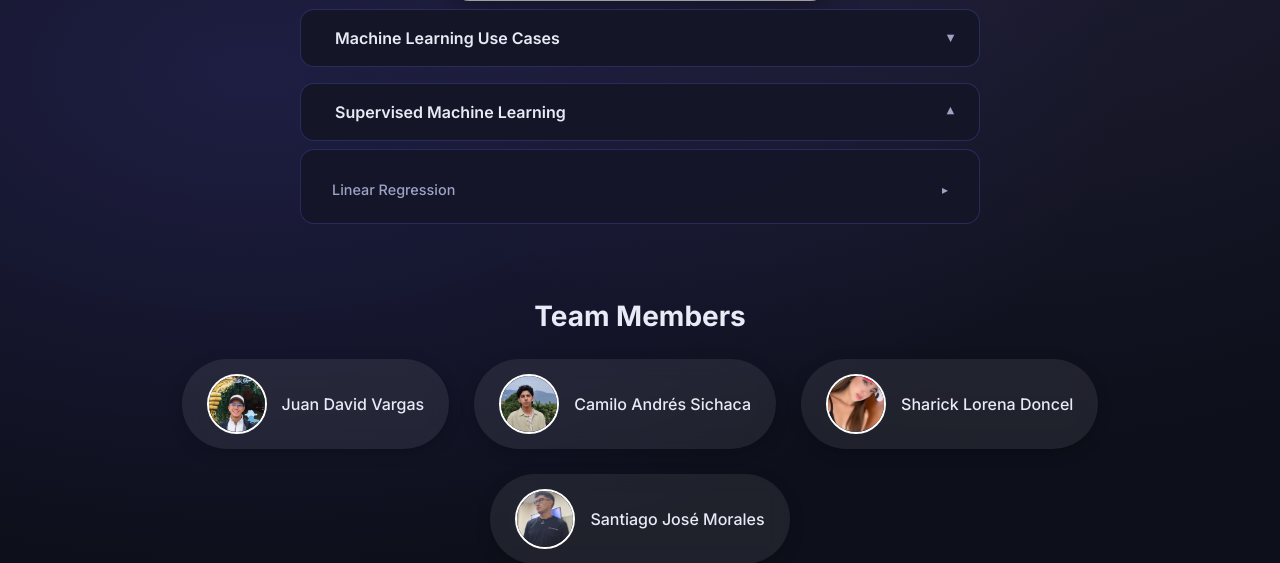
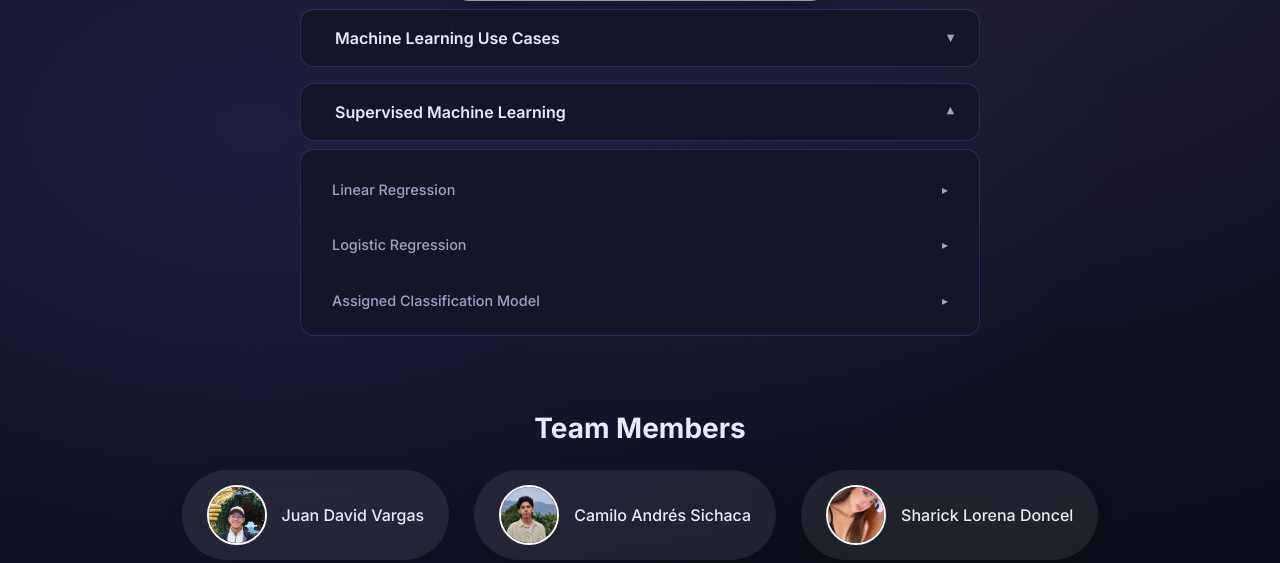
Before and after one commit to jdvargassanchez/machine-learning, a Flask app: page / in a window 1280 px wide, after a click that opens the changed part. Shown: the part 520-1083 px from the top of the page. Run offline with Flask 3, Linux system fonts and the light colour scheme; grey boxes are pictures that could not be loaded.

Commit message:
The menus of logistic regression and the assigned classification model were added to index.html Home Page

```diff
--- a/templates/index.html
+++ b/templates/index.html
@@ -48,13 +48,36 @@
 
             <!-- Linear Regression sub-section -->
             <div class="nav-sub-section">
-                <button class="nav-sub-toggle" onclick="toggleSub('menuRegresion')">
+                <button class="nav-sub-toggle" onclick="toggleSub('menuLinearRegresion')">
                     Linear Regression <span style="margin-left:auto; font-size:.75rem;">▸</span>
                 </button>
-                <div class="nav-sub-menu" id="menuRegresion">
+                <div class="nav-sub-menu" id="menuLinearRegresion">
                     <a href="/linear-regression-concepts">Basic Concepts</a>
                     <a href="/linear-regression-app">Application — Grade Predictor</a>
                     <a href="/salary-predictor">Application — Salary Predictor</a>
+                </div>
+            </div>
+
+
+            <!-- Logistic Regression sub-section -->
+            <div class="nav-sub-section">
+                <button class="nav-sub-toggle" onclick="toggleSub('menuLogisticRegresion')">
+                    Logistic Regression <span style="margin-left:auto; font-size:.75rem;">▸</span>
+                </button>
+                <div class="nav-sub-menu" id="menuLogisticRegresion">
+                    <a href="/logistic-regression-concepts">Basic Concepts</a>
+                    <a href="/logistic-regression-app">Application</a>
+                </div>
+            </div>
+
+            <!-- Assigned Classification Model sub-section -->
+            <div class="nav-sub-section">
+                <button class="nav-sub-toggle" onclick="toggleSub('menuAssignedClassification')">
+                    Assigned Classification Model <span style="margin-left:auto; font-size:.75rem;">▸</span>
+                </button>
+                <div class="nav-sub-menu" id="menuAssignedClassification">
+                    <a href="/assigned-classification-concepts">Basic Concepts</a>
+                    <a href="/assigned-classification-app">Application</a>
                 </div>
             </div>
 
```
